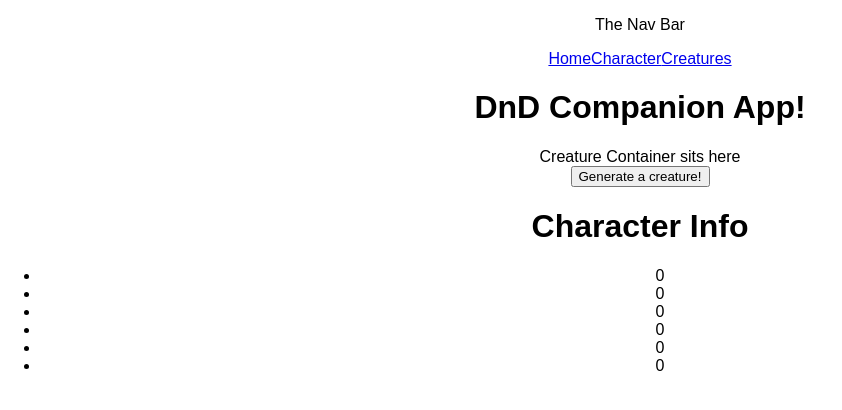
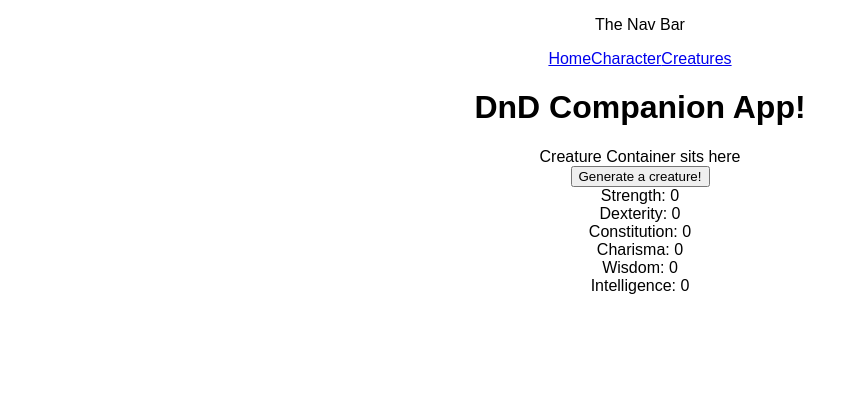
Before and after one commit to HarlanHeath/dnd-companion, a React (Create React App) app: page /#/Character in a window 1280 px wide. Shown: the top 410 px of the page, without its empty margins (0-842 px from the left). Built offline with nearby package versions, Linux system fonts and the light colour scheme; no server answers.

Commit message:
changed up the character sheet stats

```diff
--- a/src/Components/Character-Sheet/CSheet.js
+++ b/src/Components/Character-Sheet/CSheet.js
@@ -15,16 +15,15 @@ export default class CSheet extends Component {
   render() {
     return (
       <div>
-        <h1>Character Info</h1>
-        <div className="attributes">
-          <ul>
-            <li>{this.state.strength}</li>
-            <li>{this.state.dexterity}</li>
-            <li>{this.state.constitution}</li>
-            <li>{this.state.charisma}</li>
-            <li>{this.state.wisdom}</li>
-            <li>{this.state.intelligence}</li>
-          </ul>
+        <div className="character-sheet">
+          <div className="attributes">
+            <div>Strength: {this.state.strength}</div>
+            <div>Dexterity: {this.state.dexterity}</div>
+            <div>Constitution: {this.state.constitution}</div>
+            <div>Charisma: {this.state.charisma}</div>
+            <div>Wisdom: {this.state.wisdom}</div>
+            <div>Intelligence: {this.state.intelligence}</div>
+          </div>
         </div>
       </div>
     );
```
